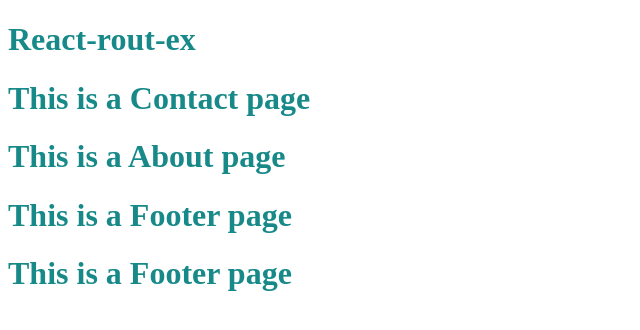
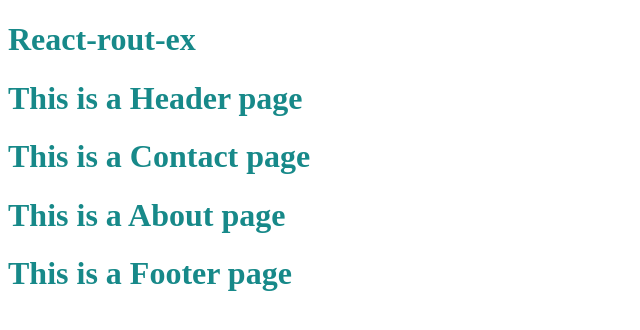
Before and after one commit to aasith32-arv/code, a React (Vite) app in the folder react/react-route-ex/: page / in a window 1280 px wide. Shown: the top 330 px of the page, without its empty margins (0-640 px from the left). Built offline with nearby package versions, Linux system fonts and the light colour scheme.

Commit message:
app.jsx and header.jsx files are modified

```diff
--- a/react/react-route-ex/src/App.jsx
+++ b/react/react-route-ex/src/App.jsx
@@ -10,10 +10,11 @@ function App() {
   return (
     <>
      <h1>React-rout-ex</h1>
+     <Header/>
      <Contact/>
      <About/>
      <Footer/>
-     <Header/>
+
     </>
   )
 }
--- a/react/react-route-ex/src/components/Header.jsx
+++ b/react/react-route-ex/src/components/Header.jsx
@@ -1,7 +1,7 @@
 function Header(){
     return(
         <>
-<h1>This is a Footer page</h1>
+<h1>This is a Header page</h1>
         </>
     )
 }
```
